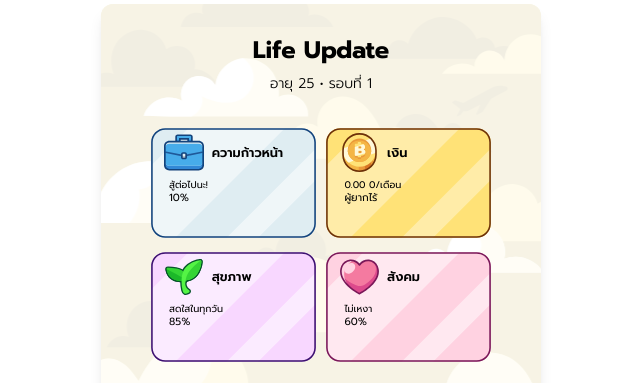
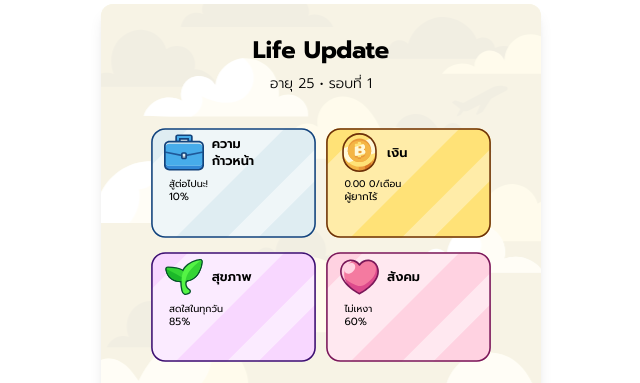
Before and after one commit to ShouldSleep8hr/Life-In-CTRL, a Vue app: page /summary in a window 1280 px wide. Shown: the top 383 px of the page, without its empty margins (319-959 px from the left). Built offline with nearby package versions, Linux system fonts and the light colour scheme.

Commit message:
change ui status update and ความ\nก้าวหน้า

```diff
--- a/src/components/StatusUpdate.vue
+++ b/src/components/StatusUpdate.vue
@@ -28,7 +28,7 @@ const props = defineProps({
         </div>
 
         <!-- Title with fixed height and wrap -->
-        <div class="w-[75%] h-[2.5rem] flex items-center">
+        <div class="w-[75%] h-[2.4rem] flex items-center">
           <p class="text-left text-[0.8rem] font-prompt font-semibold text-black leading-snug">
             {{ title }}
           </p>
--- a/src/views/RoundSummaryView.vue
+++ b/src/views/RoundSummaryView.vue
@@ -37,7 +37,7 @@ const allStatusCard = [
   {
     card: new URL('../assets/Cards/Card_Career_Active.svg', import.meta.url).href,
     icon: new URL('../assets/Icons/SVG/Icon_Career.svg', import.meta.url).href,
-    title: 'ความก้าวหน้า',
+    title: 'ความ\nก้าวหน้า',
     text: getCareerStatus(status.career),
     value: status.career + '%',
   },
@@ -193,7 +193,7 @@ const bg = new URL(`../assets/Background/Title.svg`, import.meta.url).href
           </p>
         </div>
         <!-- Status Cards -->
-        <div class="h-[13rem] grid grid-cols-2 gap-1 w-[85%] mx-auto">
+        <div class="whitespace-pre-line h-[13rem] grid grid-cols-2 gap-1 w-[85%] mx-auto">
           <StatusUpdate
             v-for="(item, index) in allStatusCard"
             :key="index"
```
